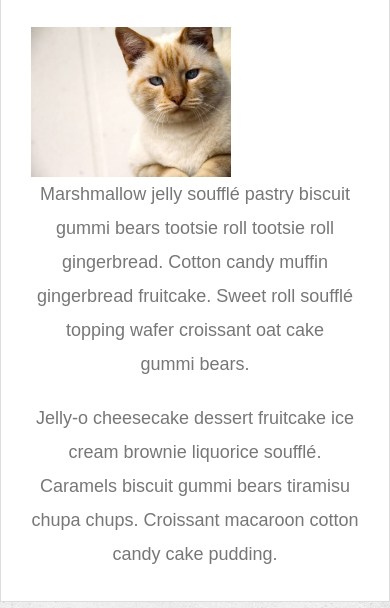
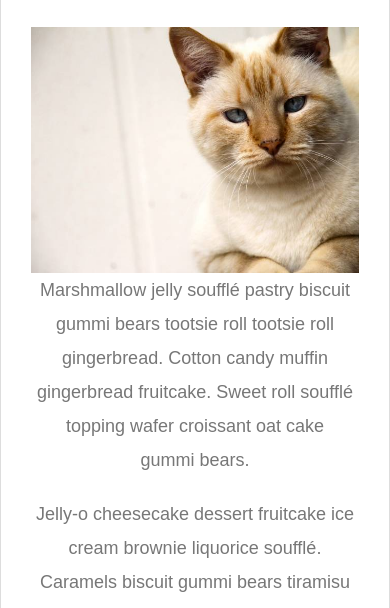
Before and after one commit to ralphcomplido/Responsive-Portfolio, a plain HTML site: page index.html in a window 390 px wide. Shown: the part 236-844 px from the top of the page. Drawn offline with Linux system fonts and the light colour scheme.

Commit message:
added .auth-image to media query

```diff
--- a/assets/css/style.css
+++ b/assets/css/style.css
@@ -266,11 +266,12 @@ input[type=submit] {
     .main-section,
     .work,
     nav,
-    #logo {
+    #logo, .auth-image {
         width: 100%;
         max-width: 768px;
         text-align: center;
     }
+}
 
     .social {
         position: center;
```
